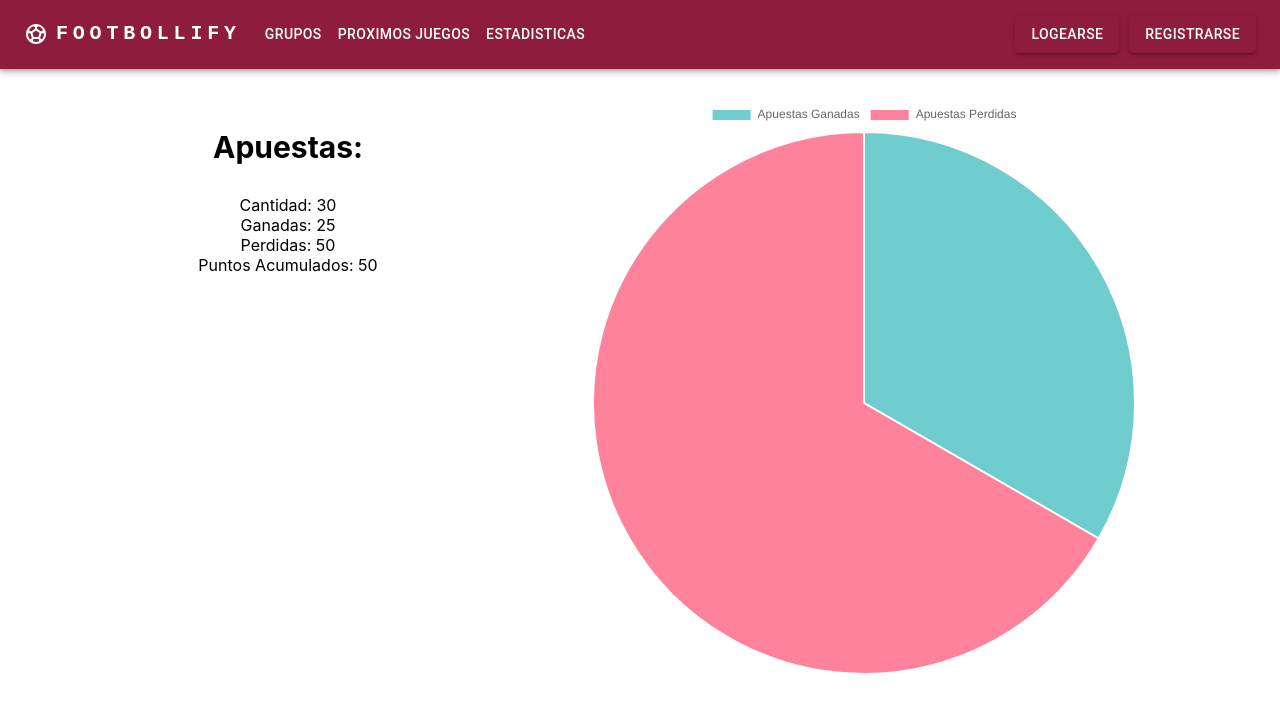
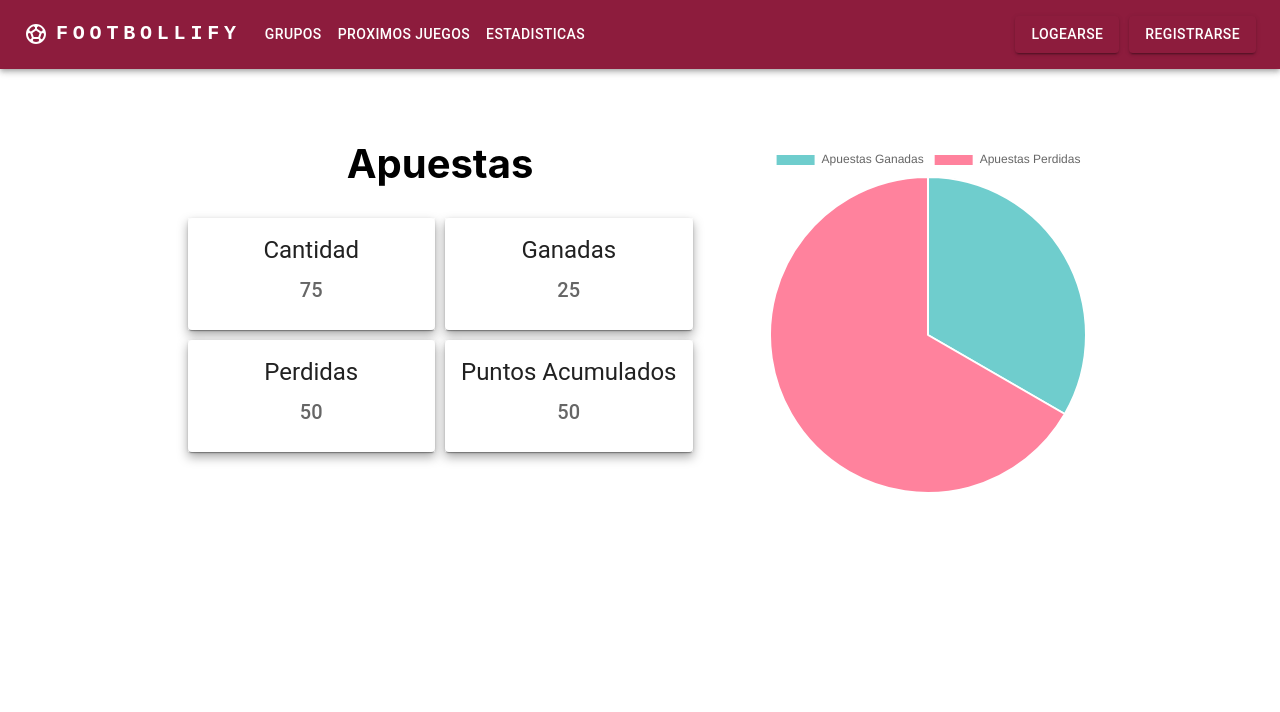
Before and after one commit to RoberthLopez/footbollify, a React (Create React App) app: page /estadisticas in a window 1280 px wide. Shown: the top 712 px of the page. Built offline with nearby package versions, Linux system fonts and the light colour scheme.

Commit message:
Creacion de cartas en estadisticas, css agregados

```diff
--- a/src/views/Login/Login.css
+++ b/src/views/Login/Login.css
@@ -64,7 +64,7 @@
 }
 .text {
   color: white;
-  text-decoration: ;
+  text-decoration: none;
 }
 .buttonLogin {
   color: rgba(255, 255, 255, 0.897);
--- a/src/views/MyStats/MyStats.css
+++ b/src/views/MyStats/MyStats.css
@@ -1,16 +1,35 @@
 .mystats__container {
-  width: 90%;
+  width: 100%;
+  height: 80%;
   display: flex;
-  margin-top: 30px;
+  margin-top: 10px;
+  justify-content: center;
+
+
 }
 .chart__container {
-  width: 50%;
+  height: 350px;
+  width: 350px;
+  align-self: center;
+  justify-self: center;
+  margin-left: 50px;
+  margin-top: 50px;
 }
 .mystats__stats {
-  width: 50%;
+  margin-top: 30px;
+  height: 400px;
 }
 .mystats__title {
   padding: 30px;
-  font-size: 30px;
+  font-size: 40px;
   font-weight: bold;
 }
+.mystats__cards{
+  display: grid;
+  margin-left: 10px;
+  margin-right: 10px;
+  grid-template-columns: repeat(2, 1fr);
+  grid-template-rows: repeat(2, 1fr);
+  grid-column-gap: 10px;
+  grid-row-gap: 10px;
+}
--- a/src/views/MyStats/MyStats.jsx
+++ b/src/views/MyStats/MyStats.jsx
@@ -1,6 +1,7 @@
-import React, {useState} from 'react'
-import { PieChart } from '../../components/PieChart/PieChart'
-import './MyStats.css'
+import React, { useState } from "react";
+import { PieChart } from "../../components/PieChart/PieChart";
+import "./MyStats.css";
+import MyStatsCard from "./MyStatsCard";
 
 const MyStats = () => {
   const usuarioData = [
@@ -20,10 +21,7 @@ const MyStats = () => {
     datasets: [
       {
         data: usuarioData.map((data) => data.qty),
-            backgroundColor: [
-                "#6FCDCD",
-              "#FF829D"
-            ],
+        backgroundColor: ["#6FCDCD", "#FF829D"],
         borderColor: "white",
         borderWidth: 2,
       },
@@ -31,32 +29,22 @@ const MyStats = () => {
   });
   return (
     <>
-        <div className='mystats__container'>
-            <div className='mystats__stats'>
-                <div className='mystats__title'>
-                    Apuestas:
-                </div>
-                <div>
-                    <div>
-                        Cantidad: 30
-                    </div>
-                    <div>
-                        Ganadas: 25
-                    </div>
-                    <div>
-                        Perdidas: 50
-                    </div>
-                    <div>
-                        Puntos Acumulados: 50
+      <div className="mystats__container">
+        <div className="mystats__stats">
+          <div className="mystats__title">Apuestas</div>
+          <div className="mystats__cards">
+            <MyStatsCard title={"Cantidad"} qnty={75} />
+            <MyStatsCard title={"Ganadas"} qnty={25} />
+            <MyStatsCard title={"Perdidas"} qnty={50} />
+            <MyStatsCard title={"Puntos Acumulados"} qnty={50} />
           </div>
         </div>
-            </div>
-            <div className='chart__container'>
-                <PieChart  chartData={userData} />
+        <div className="chart__container">
+          <PieChart chartData={userData} />
         </div>
       </div>
     </>
-  )
-}
+  );
+};
 
-export default MyStats
+export default MyStats;
--- /dev/null
+++ b/src/views/MyStats/MyStatsCard.css
@@ -0,0 +1,5 @@
+.boxStats{
+    height: max-content;
+    max-height: fit-content;
+    box-shadow: 0 5px 10px rgba(0, 0, 0, 0.337);
+}
--- /dev/null
+++ b/src/views/MyStats/MyStatsCard.jsx
@@ -0,0 +1,22 @@
+import { Box, Card, CardContent, Typography } from "@mui/material";
+import React from "react";
+import './MyStatsCard.css'
+
+function MyStatsCard({title, qnty}) {
+  return (
+    <Box className="boxStats">
+      <Card className="cardStats">
+        <CardContent>
+          <Typography variant="h5" color="text.primary" gutterBottom>
+            {title}
+          </Typography>
+          <Typography variant="h6" color="text.secondary">
+            {qnty}
+          </Typography>
+        </CardContent>
+      </Card>
+    </Box>
+  );
+}
+
+export default MyStatsCard;
```
Lines whose indentation alone changed are shown as unchanged.
